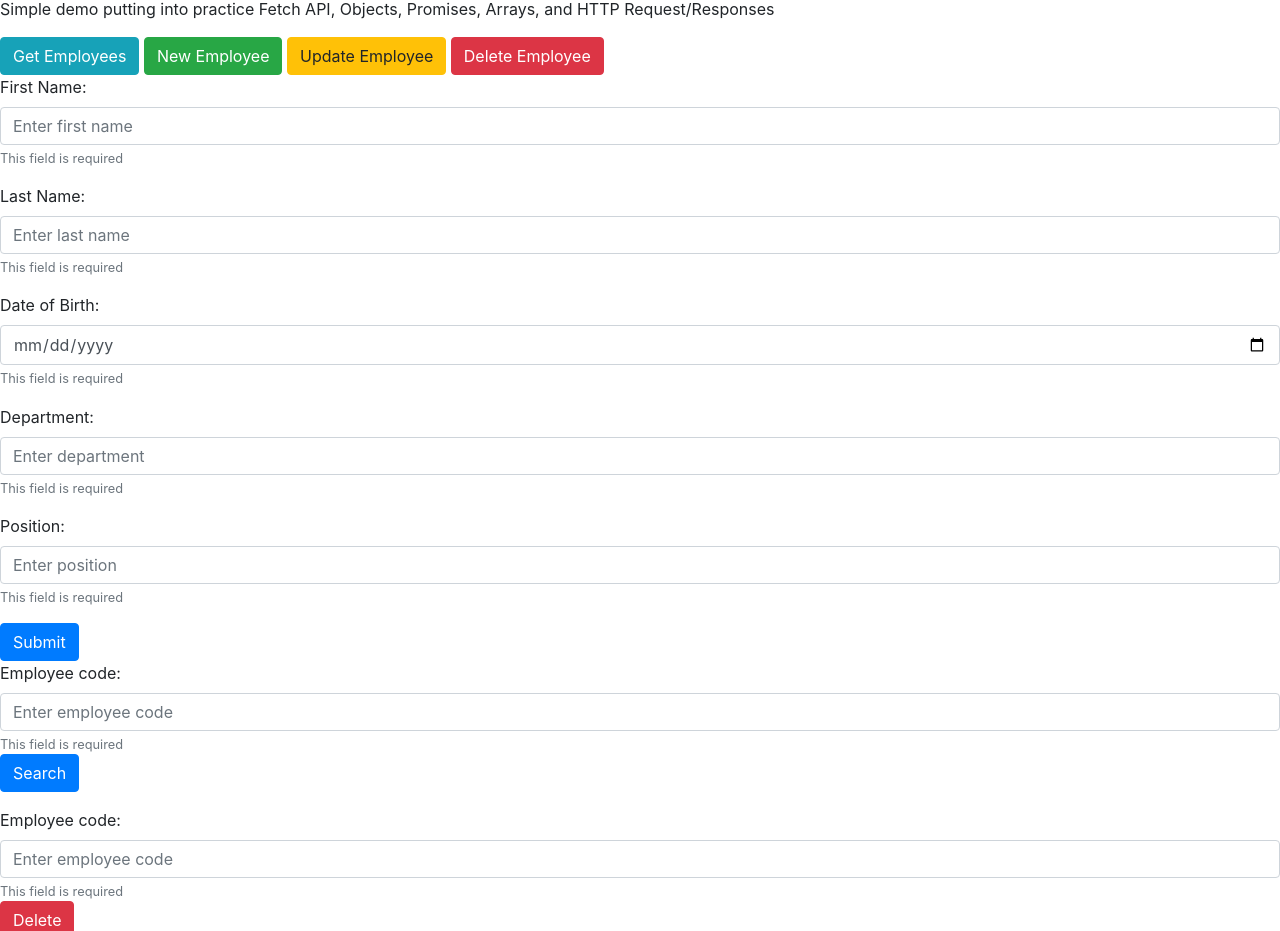
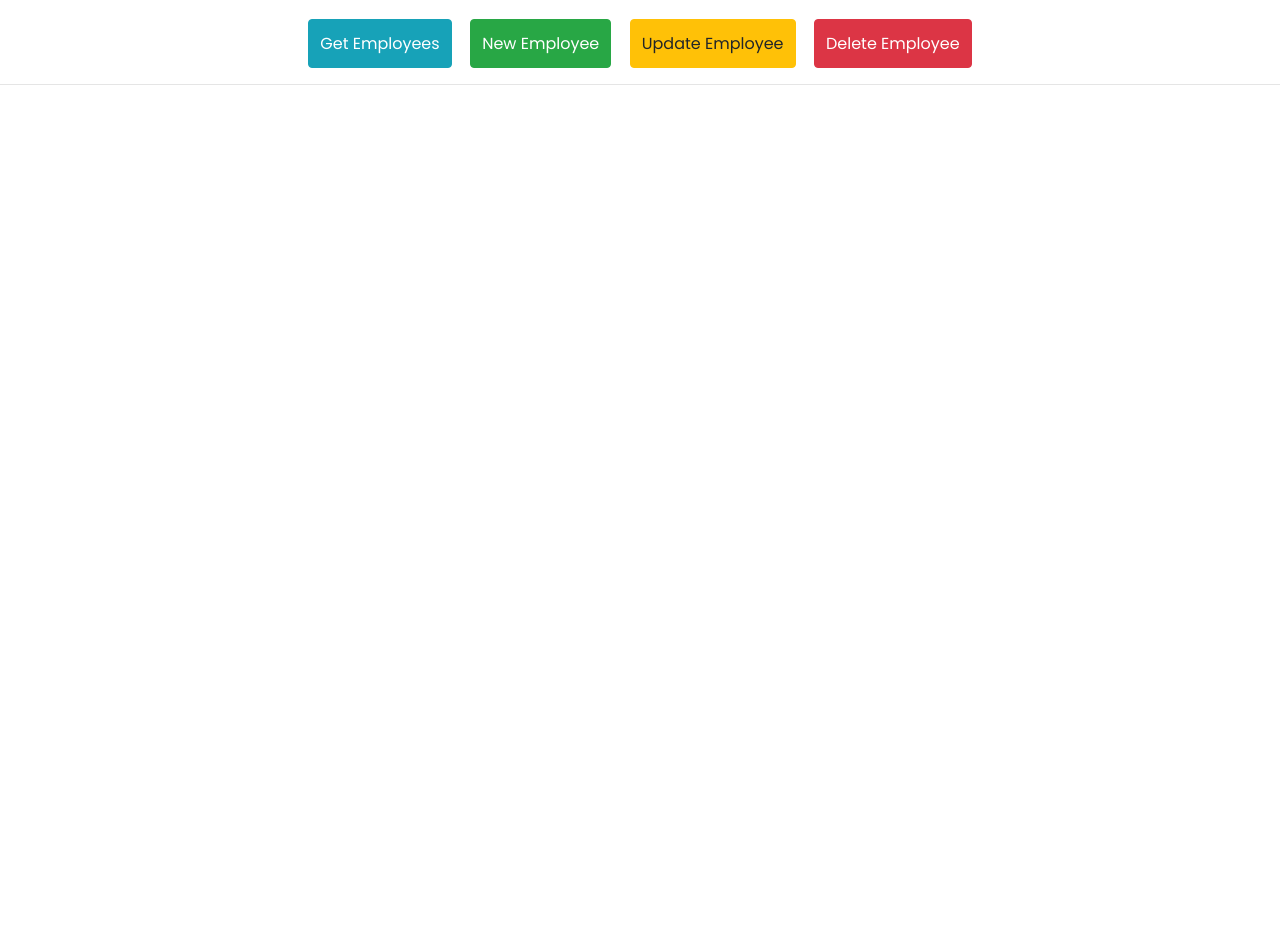
Before and after one commit to jharteaga/js-fetch-employee-crud, a plain HTML site: page index.html in a window 1280 px wide. Shown: the part 315-1246 px from the top of the page. After the commit the page ends 800 px from the top, so only its background shows below. Drawn offline with nearby package versions, Linux system fonts and the light colour scheme.

Commit message:
Implementing Styling

```diff
--- a/css/style.css
+++ b/css/style.css
@@ -0,0 +1,78 @@
+@import url("https://fonts.googleapis.com/css?family=Noto+Sans:700&display=swap");
+@import url("https://fonts.googleapis.com/css?family=Poppins&display=swap");
+
+* {
+  box-sizing: border-box;
+}
+
+/*Styling Header Container */
+
+.header-container {
+  font-family: "Noto Sans", sans-serif;
+  display: flex;
+  flex-direction: column;
+  align-items: center;
+  margin: 1em 2em 0.5em 1em;
+}
+
+.logo {
+  width: 200px;
+}
+
+.title {
+  font-weight: 700;
+  font-size: 3rem;
+  text-align: center;
+}
+
+.description {
+  font-size: 1.2rem;
+  text-align: center;
+}
+
+/*Styling Actions Container */
+
+.actions-container {
+  display: flex;
+  justify-content: space-evenly;
+  width: 700px;
+  margin: 0 auto;
+  font-family: "Poppins", sans-serif;
+}
+
+.actions-container button {
+  padding: 0.7em;
+}
+
+/*Styling Results Container */
+
+.results-container {
+  margin: 1.5em auto;
+  display: flex;
+  flex-direction: column;
+  align-items: center;
+  width: 575px;
+  border-radius: 10px;
+  padding: 1em;
+  font-family: "Poppins", sans-serif;
+}
+
+.form-control {
+  width: 500px;
+}
+
+#post-form {
+  display: none;
+}
+
+#put-form {
+  display: none;
+}
+
+#delete-form {
+  display: none;
+}
+
+.error {
+  color: red;
+}
--- a/index.html
+++ b/index.html
@@ -28,6 +28,7 @@
         <button class="btn btn-warning">Update Employee</button>
         <button class="btn btn-danger">Delete Employee</button>
       </div>
+      <hr />
       <div class="results-container">
         <div class="get-container"></div>
         <div class="post-container">
@@ -41,9 +42,7 @@
                 id="firstName"
                 placeholder="Enter first name"
               />
-              <small class="error form-text text-muted"
-                >This field is required</small
-              >
+              <small class="error form-text">This field is required</small>
             </div>
             <div class="form-group">
               <label for="lastName">Last Name:</label>
@@ -54,9 +53,7 @@
                 id="lastName"
                 placeholder="Enter last name"
               />
-              <small class="error form-text text-muted"
-                >This field is required</small
-              >
+              <small class="error form-text">This field is required</small>
             </div>
             <div class="form-group">
               <label for="dateOfBirth">Date of Birth:</label>
@@ -66,9 +63,7 @@
                 name="dateOfBirth"
                 id="dateOfBirth"
               />
-              <small class="error form-text text-muted"
-                >This field is required</small
-              >
+              <small class="error form-text">This field is required</small>
             </div>
             <div class="form-group">
               <label for="department">Department:</label>
@@ -79,9 +74,7 @@
                 id="department"
                 placeholder="Enter department"
               />
-              <small class="error form-text text-muted"
-                >This field is required</small
-              >
+              <small class="error form-text">This field is required</small>
             </div>
             <div class="form-group">
               <label for="position">Position:</label>
@@ -92,9 +85,7 @@
                 id="position"
                 placeholder="Enter position"
               />
-              <small class="error form-text text-muted"
-                >This field is required</small
-              >
+              <small class="error form-text">This field is required</small>
             </div>
             <button type="submit" class="btn btn-primary">Submit</button>
           </form>
@@ -110,9 +101,7 @@
                 id="employeeCode"
                 placeholder="Enter employee code"
               />
-              <small class="error form-text text-muted"
-                >This field is required</small
-              >
+              <small class="error form-text">This field is required</small>
               <button type="submit" class="btn btn-primary">Search</button>
             </div>
           </form>
@@ -128,9 +117,7 @@
                 id="employeeCode"
                 placeholder="Enter employee code"
               />
-              <small class="error form-text text-muted"
-                >This field is required</small
-              >
+              <small class="error form-text">This field is required</small>
               <button type="submit" class="btn btn-danger">Delete</button>
             </div>
           </form>
```
